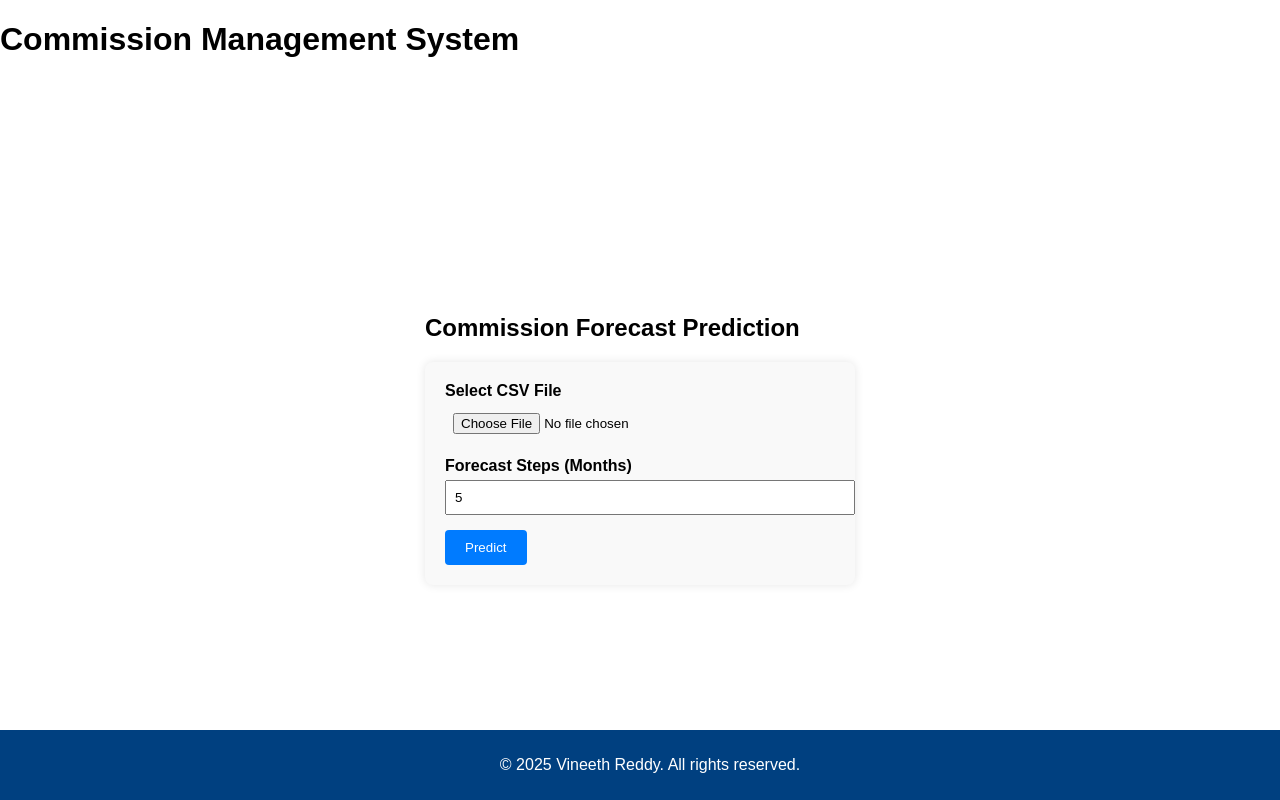
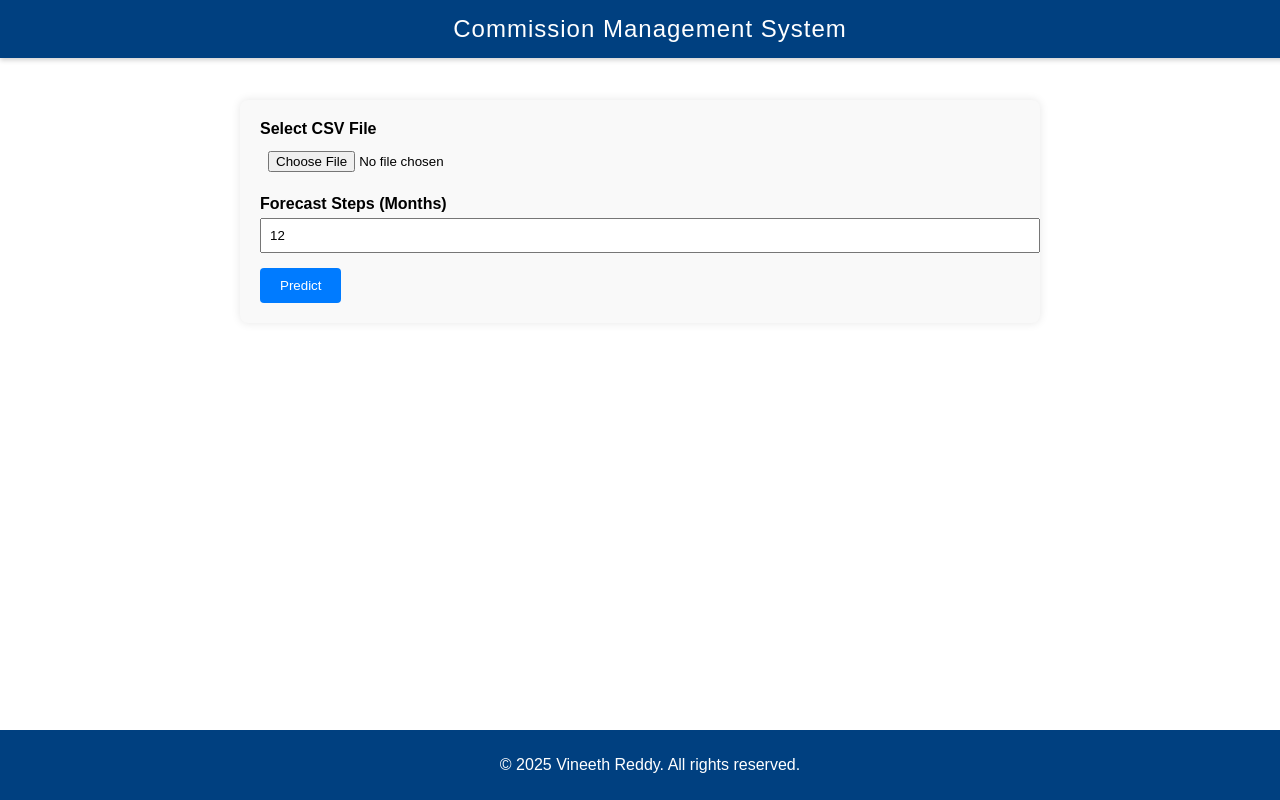
Before and after one commit to VineethReddy1997/commission-forecast-app, a Flask app: page / in a window 1280 px wide. Run offline with Flask 3, Linux system fonts and the light colour scheme.

Commit message:
commited

```diff
--- a/templates/index.html
+++ b/templates/index.html
@@ -2,19 +2,19 @@
 <html lang="en">
 <head>
   <meta charset="UTF-8">
-  <title>Commission Forecast Prediction</title>
+  <title>Commission Management System</title>
   <link rel="stylesheet" href="{{ url_for('static', filename='style.css') }}">
 </head>
 <body>
 
   <!-- Header -->
-  <header class="main-header">
+  <header class="header">
     <h1>Commission Management System</h1>
   </header>
 
+  <!-- Main Content -->
+  <main class="main-content">
     <div class="container">
-    <h2>Commission Forecast Prediction</h2>
-
       <form method="post" action="/predict" enctype="multipart/form-data">
         <div class="form-group">
           <label>Select CSV File</label>
@@ -23,45 +23,43 @@
 
         <div class="form-group">
           <label>Forecast Steps (Months)</label>
-        <input type="number" name="steps" min="1" value="5" required>
+          <input type="number" name="steps" min="1" max="36" value="12" required>
         </div>
 
         <button type="submit">Predict</button>
       </form>
 
-    <!-- Error Message -->
       {% if error %}
         <div class="error">{{ error }}</div>
       {% endif %}
 
-    <!-- Results Table -->
       {% if results %}
         <h2>Forecast Results</h2>
         <table>
           <thead>
             <tr>
+              <th>Forecast Date</th>
               <th>Forecasted Sale</th>
               <th>Commission</th>
             </tr>
           </thead>
           <tbody>
-          {% for sale, commission in results %}
+            {% for date, sale, commission in results %}
               <tr>
-            <td>{{ sale }}</td>
-            <td>{{ commission }}</td>
+                <td>{{ date }}</td>
+                <td>{{ "%.2f"|format(sale) }}</td>
+                <td>{{ "%.2f"|format(commission) }}</td>
               </tr>
             {% endfor %}
           </tbody>
         </table>
+
+        {% if download_file %}
+          <a href="{{ url_for('download_file', filename=download_file) }}" class="download-btn">Download CSV</a>
         {% endif %}
-
-    <!-- Download CSV -->
-    {% if download_file %}
-      <div style="text-align: center; margin-top: 20px;">
-        <a href="{{ url_for('download_file', filename=download_file) }}" class="download-button">Download Results as CSV</a>
-      </div>
       {% endif %}
     </div>
+  </main>
 
   <!-- Footer -->
   <footer class="footer">
```
Lines whose indentation alone changed are shown as unchanged.
